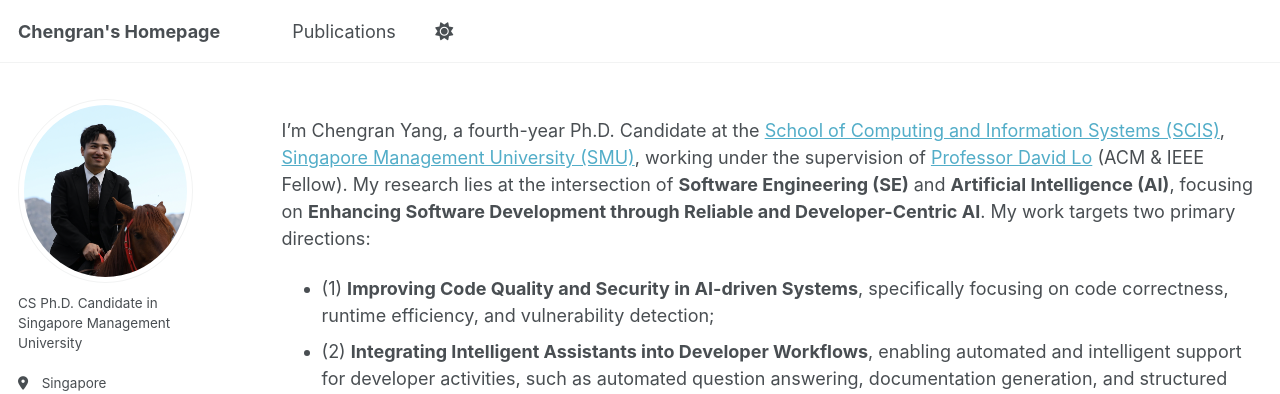
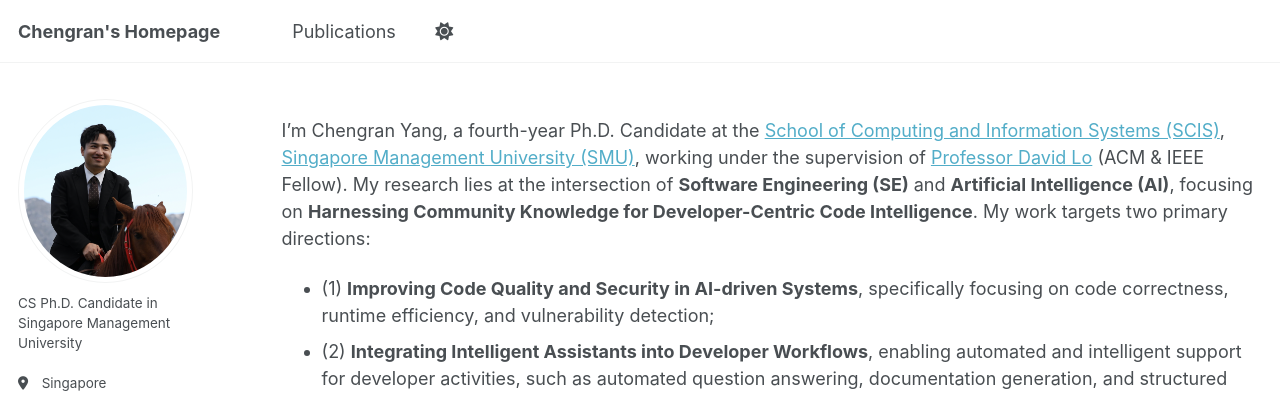
Before and after one commit to chengran-yang/chengran-yang.github.io, a Jekyll site: the page built from _pages/about.md, in a window 1280 px wide and 900 px high. Shown: the top 394 px of the window. Built offline with Jekyll 4.4.1, drawn with Linux system fonts in a browser that asks for light colours; some web fonts are replaced.

Commit message:
update readme

```diff
--- a/_pages/about.md
+++ b/_pages/about.md
@@ -6,7 +6,7 @@ redirect_from:
   - /about/
   - /about.html
 ---
-I'm Chengran Yang, a fourth-year Ph.D. Candidate at the [School of Computing and Information Systems (SCIS)](), [Singapore Management University (SMU)](https://www.smu.edu.sg), working under the supervision of [Professor David Lo](http://www.mysmu.edu/faculty/davidlo/) (ACM & IEEE Fellow). My research lies at the intersection of **Software Engineering (SE)** and  **Artificial Intelligence (AI)**, focusing on **Enhancing Software Development through Reliable and Developer-Centric AI**. My work targets two primary directions:
+I'm Chengran Yang, a fourth-year Ph.D. Candidate at the [School of Computing and Information Systems (SCIS)](), [Singapore Management University (SMU)](https://www.smu.edu.sg), working under the supervision of [Professor David Lo](http://www.mysmu.edu/faculty/davidlo/) (ACM & IEEE Fellow). My research lies at the intersection of **Software Engineering (SE)** and  **Artificial Intelligence (AI)**, focusing on **Harnessing Community Knowledge for Developer-Centric Code Intelligence**. My work targets two primary directions:
 
 + (1) **Improving Code Quality and Security in AI-driven Systems**, specifically focusing on code correctness, runtime efficiency, and vulnerability detection;
 + (2) **Integrating Intelligent Assistants into Developer Workflows**, enabling automated and intelligent support for developer activities, such as automated question answering, documentation generation, and structured code reasoning.
```
